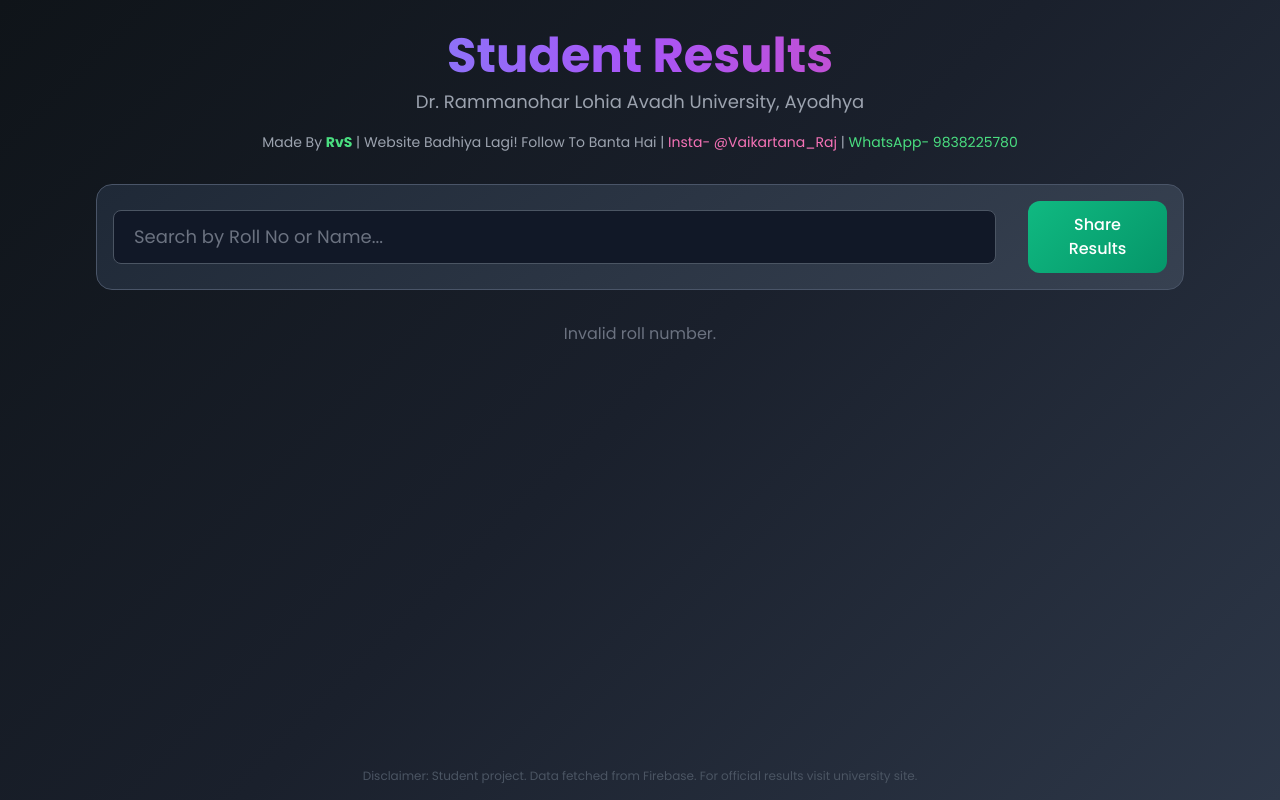
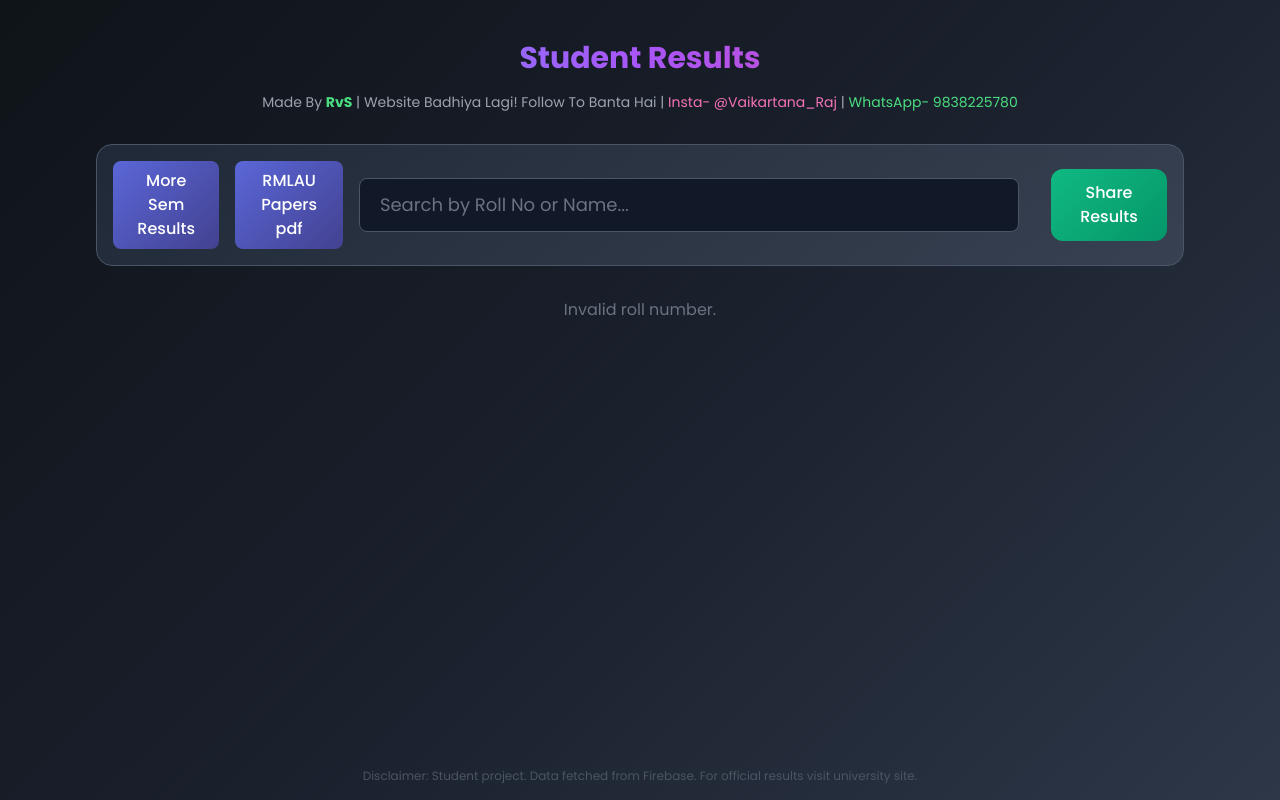
Before and after one commit to RealSaanvi/rmlau, a plain HTML site: page Pages/result_page.html in a window 1280 px wide. Drawn offline with nearby package versions, Linux system fonts and the light colour scheme.

Commit message:
result page update

```diff
--- a/Pages/result_page.html
+++ b/Pages/result_page.html
@@ -3,7 +3,7 @@
 <head>
   <meta charset="UTF-8">
   <meta name="viewport" content="width=device-width, initial-scale=1.0">
-  <title>Student Results</title>
+  <title>RMLAU Students Rank wise Results</title>
   <script src="https://cdn.tailwindcss.com"></script>
   <link href="https://fonts.googleapis.com/css2?family=Poppins:wght@400;500;600;700&display=swap" rel="stylesheet">
   <style>
@@ -29,13 +29,15 @@
     .close:hover {color:white;}
     .share-btn{background:linear-gradient(135deg,#10b981 0%,#059669 100%);padding:0.75rem 1.5rem;border-radius:0.75rem;transition:0.3s;}
     .share-btn:hover{background:linear-gradient(135deg,#059669 0%,#047857 100%);transform:translateY(-2px);}
+    .action-btn { background:linear-gradient(135deg,#5a67d8 0%,#434190 100%); padding:0.5rem 1rem; border-radius:0.5rem; transition:0.3s; }
+    .action-btn:hover { transform:translateY(-2px); }
   </style>
 </head>
 <body>
   <div class="container mx-auto p-4 md:p-8 max-w-6xl flex-grow">
     <header class="text-center mb-8">
-      <h1 id="mainHeading" class="text-3xl md:text-5xl font-extrabold bg-gradient-to-r from-blue-400 via-purple-500 to-pink-500 bg-clip-text text-transparent">Student Results</h1>
-      <p id="collegeName" class="text-gray-400 mt-2 text-md md:text-lg">Dr. Rammanohar Lohia Avadh University, Ayodhya</p>
+      <p id="collegeName" class="text-gray-400 mt-2 text-md md:text-lg"></p>
+      <h2 id="mainHeading" class="text-2xl md:text-3xl font-extrabold bg-gradient-to-r from-blue-400 via-purple-500 to-pink-500 bg-clip-text text-transparent">Student Results</h2>
       <div class="mt-4 text-sm text-gray-400">
         <p>
           Made By <span class="text-green-400 font-bold">RvS</span> | Website Badhiya Lagi! Follow To Banta Hai |
@@ -46,6 +48,16 @@
     </header>
 
     <div class="card p-4 mb-8 flex flex-col md:flex-row gap-4 items-center">
+      <div class="flex flex-col md:flex-row gap-4 w-full md:w-auto mb-4 md:mb-0">
+        <a href="https://realsaanvi.github.io/rmlau/Courses/"
+   class="action-btn text-white text-center font-medium"
+   target="_blank">More Sem Results</a>
+
+<a href="http://rmlau.mnopdf.com/"
+   class="action-btn text-white text-center font-medium"
+   target="_blank">RMLAU Papers pdf</a>
+
+      </div>
       <div class="relative flex-grow w-full">
         <input type="text" id="searchInput" class="w-full bg-gray-900 border border-gray-600 rounded-lg py-3 px-5 text-white placeholder-gray-500 focus:outline-none focus:ring-2 focus:ring-blue-500 text-lg" placeholder="Search by Roll No or Name...">
       </div>
@@ -257,7 +269,9 @@
         const closeModal = document.querySelector(".close");
 
         shareBtn.addEventListener("click", () => {
-          const msg = `${mainHeading.textContent}, Result Declared! Check here: ${window.location.href}`;
+          const collegeName = collegeNameEl.textContent;
+          const headingText = mainHeading.textContent;
+          const msg = `${collegeName}\n\n${headingText}, Rank wise Result Declared! Check here: ${window.location.href}`;
           shareMessage.value = msg;
           shareModal.style.display = "block";
         });
```
